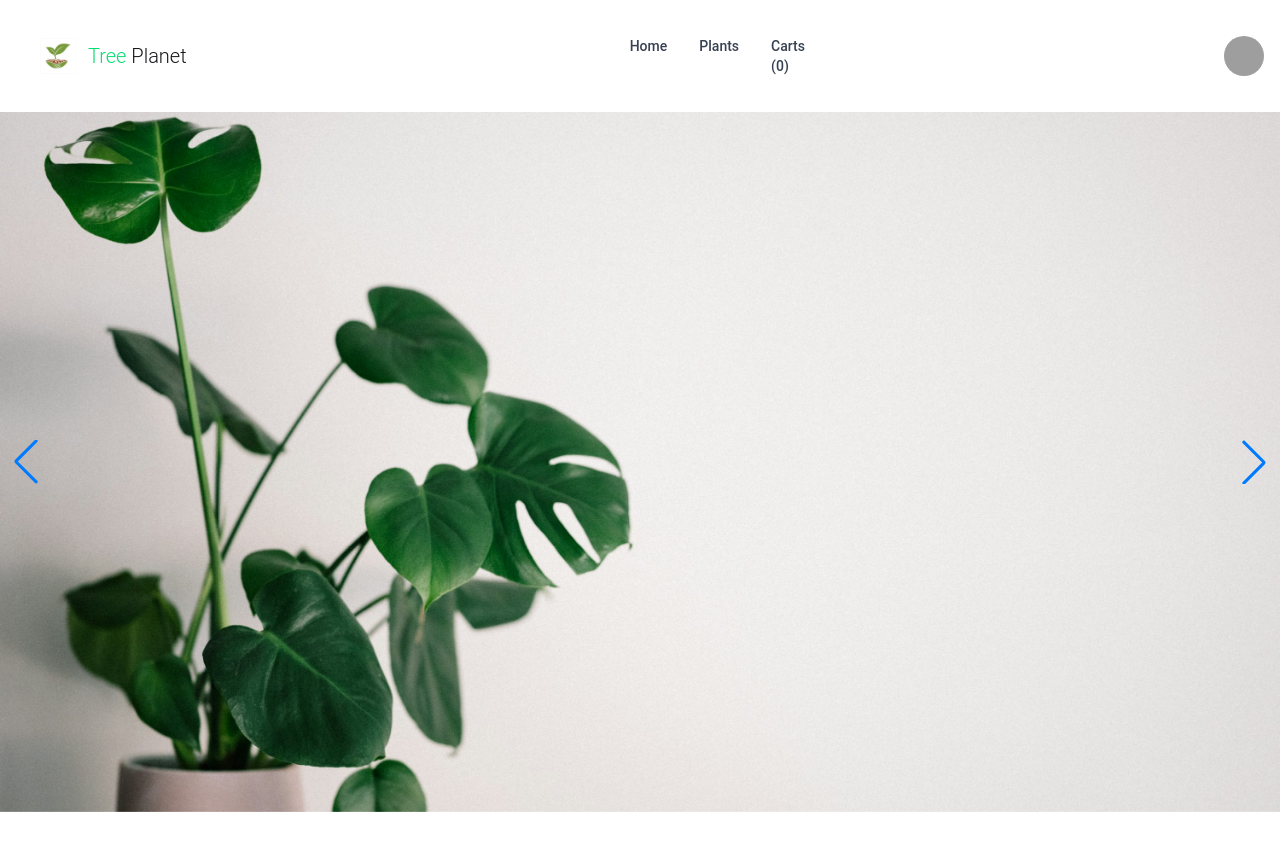
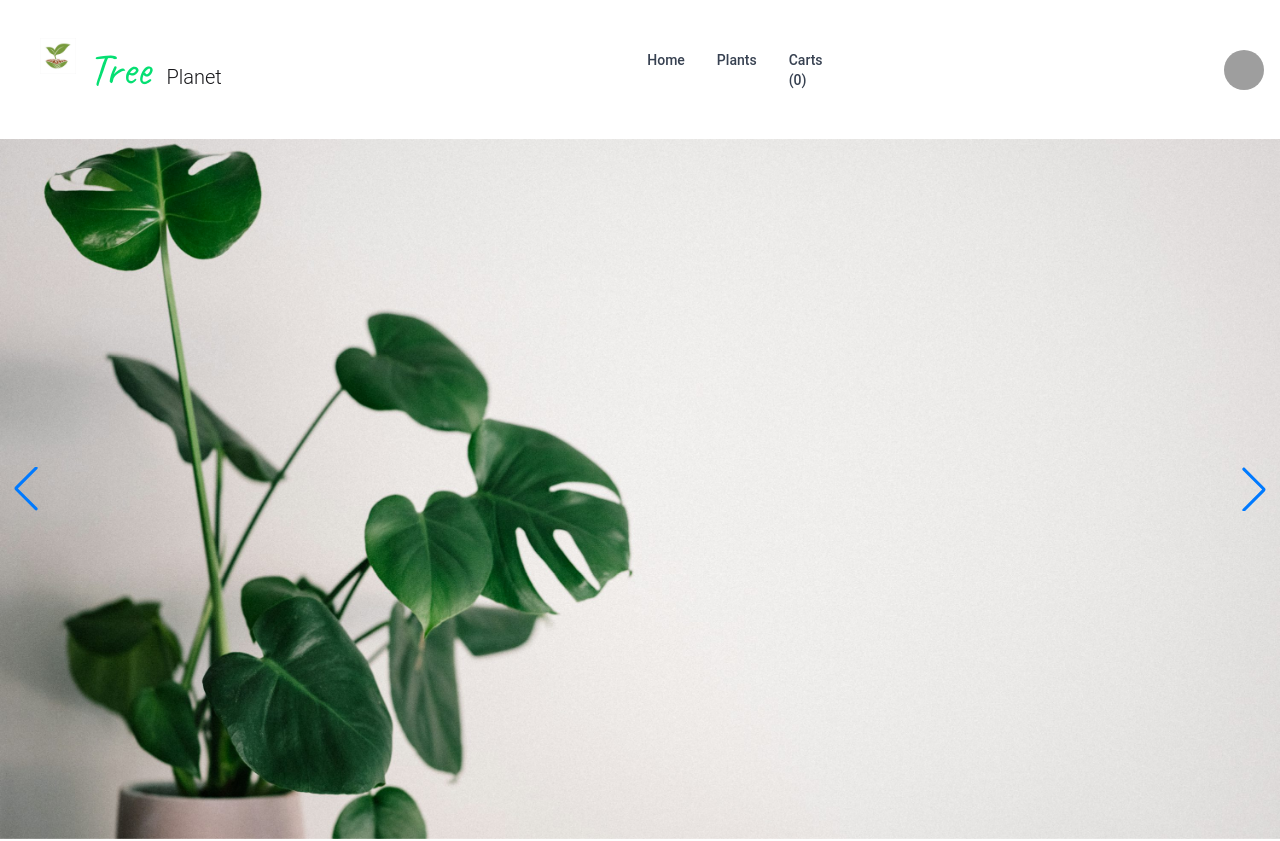
Before and after one commit to EazRumel/plantNetClient, a React (Vite) app: page / in a window 1280 px wide. Shown: the top 841 px of the page. Built offline with nearby package versions, Linux system fonts and the light colour scheme; no server answers; grey boxes are pictures that could not be loaded.

Commit message:
updated the api of utils to use imagebb

```diff
--- /dev/null
+++ b/src/api/utils.js
@@ -0,0 +1,13 @@
+import axios from "axios";
+
+//upload and image return
+export const imageUpload = async(imageData)=>{
+    const formData = new FormData();
+
+    // formData.append("image",data.photo[0]);
+     formData.append("image",imageData);
+  const res = await axios.post(`https://api.imgbb.com/1/upload?key=${import.meta.env.VITE_IMGBB_API_KEY}`,formData)
+
+ const img_url = res.data.data.display_url;
+ return img_url
+}
--- a/src/components/FeaturedPlants.css
+++ b/src/components/FeaturedPlants.css
@@ -5,3 +5,11 @@
   font-size:50px;
   font-style: normal;
 }
+
+.span-text{
+    font-family: "Caveat", cursive;
+  font-optical-sizing: auto;
+  font-weight: 200;
+  font-size:45px;
+  font-style: normal;
+}
--- a/src/hooks/useAxiosPublic.jsx
+++ b/src/hooks/useAxiosPublic.jsx
@@ -1,4 +1,4 @@
-import axios from 'axios';
+import axios from "axios";
 
 
 const axiosPublic = axios.create({
--- a/src/pages/SignUp.jsx
+++ b/src/pages/SignUp.jsx
@@ -17,6 +17,7 @@ import 'notyf/notyf.min.css';
 import useAuth from "../hooks/useAuth";
 import useAxiosPublic from "../hooks/useAxiosPublic";
 import SocialLogin from "../components/SocialLogin";
+import { imageUpload } from "../api/utils";
 
 
 
@@ -66,23 +67,20 @@ try{
 
     console.log(data);
 
-    const formData = new FormData();
 
-    formData.append("image",data.photo[0]);
+  // console.log(res.data.data.display_url);
 
-  const res = await  axiosPublic.post(`https://api.imgbb.com/1/upload?key=${import.meta.env.VITE_IMGBB_API_KEY}`,formData)
+    const image = data.photo[0];
+    const photoURL = await imageUpload(image);
 
-  console.log(res.data.data.display_url);
-  const img_url = res.data.data.display_url;
-
-    // console.log(data.photo[0]);
+    console.log(data.photo[0]);
 
     // 1. Create Firebase user
      const result = await createUser(data.email, data.password);
     // console.log(result.user);
 
     // 2. Update Firebase profile
-    await updateUser(data.name, img_url);
+    await updateUser(data.name, photoURL);
 
     // 3. Save user to database
     const userInfo = {
@@ -100,7 +98,8 @@ try{
     console.log(response.data);
 }
   catch(error){
-
+     console.log(error)
+     console.log(error?.response.data)
     console.log(error.message);
     notyf.error("Sign Up Failed!!")
   }
--- a/src/shared/NavHomeBar.jsx
+++ b/src/shared/NavHomeBar.jsx
@@ -14,6 +14,8 @@ import logo from "../assets/img/plantLogo.jpg"
 import useAuth from "../hooks/useAuth";
 import { Link } from "react-router-dom";
 import useCart from "../hooks/useCart";
+import  "../components/FeaturedPlants.css"
+
 
 
 const NavHomeBar = () => {
@@ -23,7 +25,7 @@ const NavHomeBar = () => {
   const [cart] = useCart();
   // console.log(carts);
 
-  const handleLogOut =() =>{
+  const handleLogOut = () =>{
      logOut()
     //  console.log(logOut)
     .catch(error=>{
@@ -38,7 +40,9 @@ return(
       <NavbarBrand href="">
         <div className="flex px-6 py-2 rounded-2xl">
           <img src={logo} className="mr-3 h-6 sm:h-9" alt="Flowbite React Logo" />
-        <p className="self-center whitespace-nowrap text-xl font-light dark:text-white"><span className="text-green-400 font-light">Tree</span> Planet</p>
+        <p className="self-center whitespace-nowrap text-xl font-light dark:text-white"><span className="span-text text-green-400 font-light">Tree</span>
+        <span className="ml-4">Planet</span>
+        </p>
         </div>
       </NavbarBrand>
       <div className="flex md:order-2">
```
